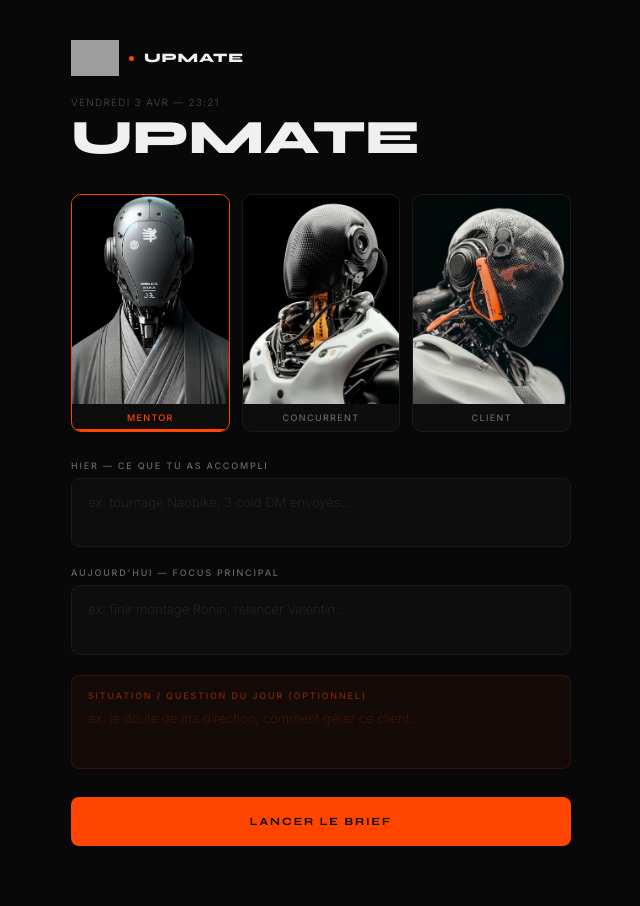
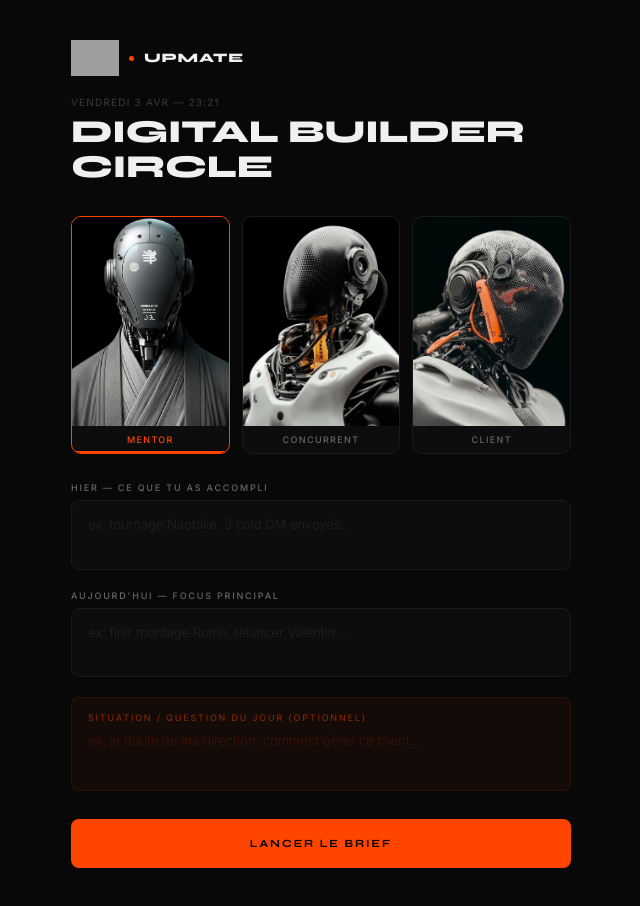
Before and after one commit to jmstudiovisuals-spec/morning-brief, a Next.js app: page / in a window 1280 px wide. Shown: the whole page, without its empty margins (319-959 px from the left). Built offline with nearby package versions, Linux system fonts and the light colour scheme; grey boxes are pictures that could not be loaded.

Commit message:
Update page.js

```diff
--- a/app/page.js
+++ b/app/page.js
@@ -102,7 +102,7 @@ export default function Home() {
         .brand img.logo { height: 36px; width: auto; }
         .brand-dot { width: 5px; height: 5px; background: var(--orange); border-radius: 50%; flex-shrink: 0; }
         .brand-name { font-family: 'Syne', sans-serif; font-weight: 800; font-size: 13px; letter-spacing: .06em; text-transform: uppercase; color: var(--text); }
-        .app-title { font-family: 'Syne', sans-serif; font-weight: 800; font-size: 48px; line-height: 1.0; text-transform: uppercase; color: var(--text); letter-spacing: -.01em; margin-bottom: 4px; }
+        .app-title { font-family: 'Syne', sans-serif; font-weight: 800; font-size: 32px; line-height: 1.1; text-transform: uppercase; color: var(--text); letter-spacing: -.01em; margin-bottom: 4px; }
         .time { font-size: 10px; color: var(--muted); letter-spacing: .12em; text-transform: uppercase; margin-bottom: 6px; }
 
         .avatar-section { margin-bottom: 28px; }
@@ -195,7 +195,7 @@ export default function Home() {
             <span className="brand-name">UpMate</span>
           </div>
           <div className="time">{time}</div>
-          <div className="app-title">UpMate</div>
+          <div className="app-title">Digital Builder Circle</div>
         </div>
 
         <div className="avatar-section">
```
